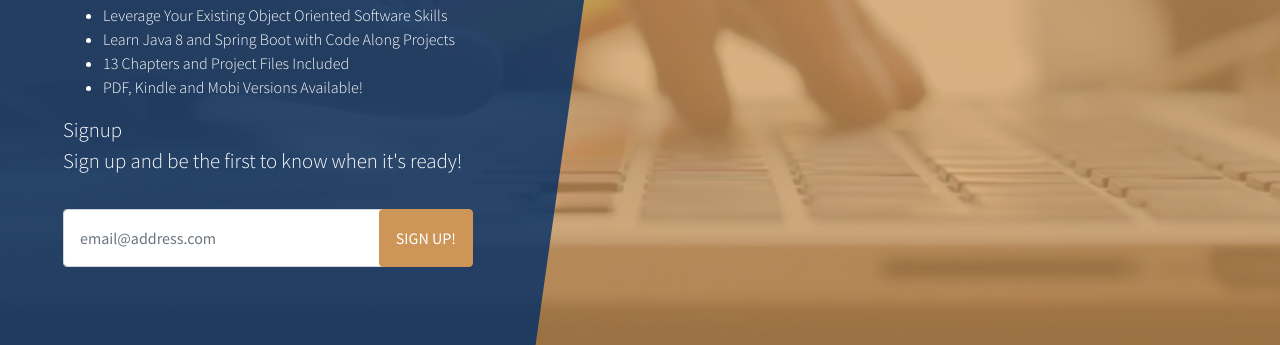
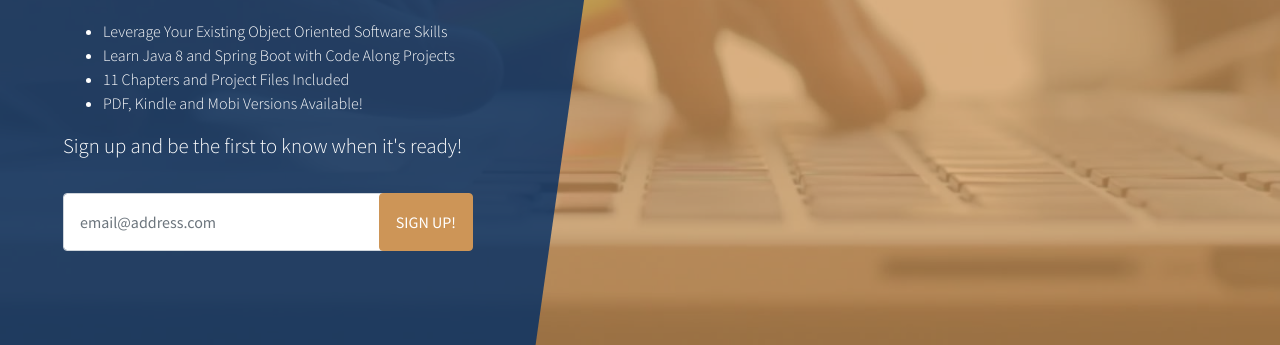
Before and after one commit to TheLucasMoore/java-for-rails, a website: page app/public/index.html in a window 1280 px wide. Shown: the part 455-800 px from the top of the page. Drawn offline with Linux system fonts and the light colour scheme.

Commit message:
says signup twice

```diff
--- a/app/public/index.html
+++ b/app/public/index.html
@@ -46,12 +46,11 @@
                 <ul>
                   <li>Leverage Your Existing Object Oriented Software Skills</li>
                   <li>Learn Java 8 and Spring Boot with Code Along Projects</li>
-                  <li>13 Chapters and Project Files Included</li>
+                  <li>11 Chapters and Project Files Included</li>
                   <li>PDF, Kindle and Mobi Versions Available!</li>
                 </ul>
               </p>
-              <p class="mb-5">Signup <br>
-                Sign up and be the first to know when it's ready!</p>
+              <p class="mb-5">Sign up and be the first to know when it's ready!</p>
 
               <!-- Begin MailChimp Signup Form -->
               <div id="mc_embed_signup" style="display: inline-block;" class="input-group input-group-newsletter input-group input-group-newsletter">
```
